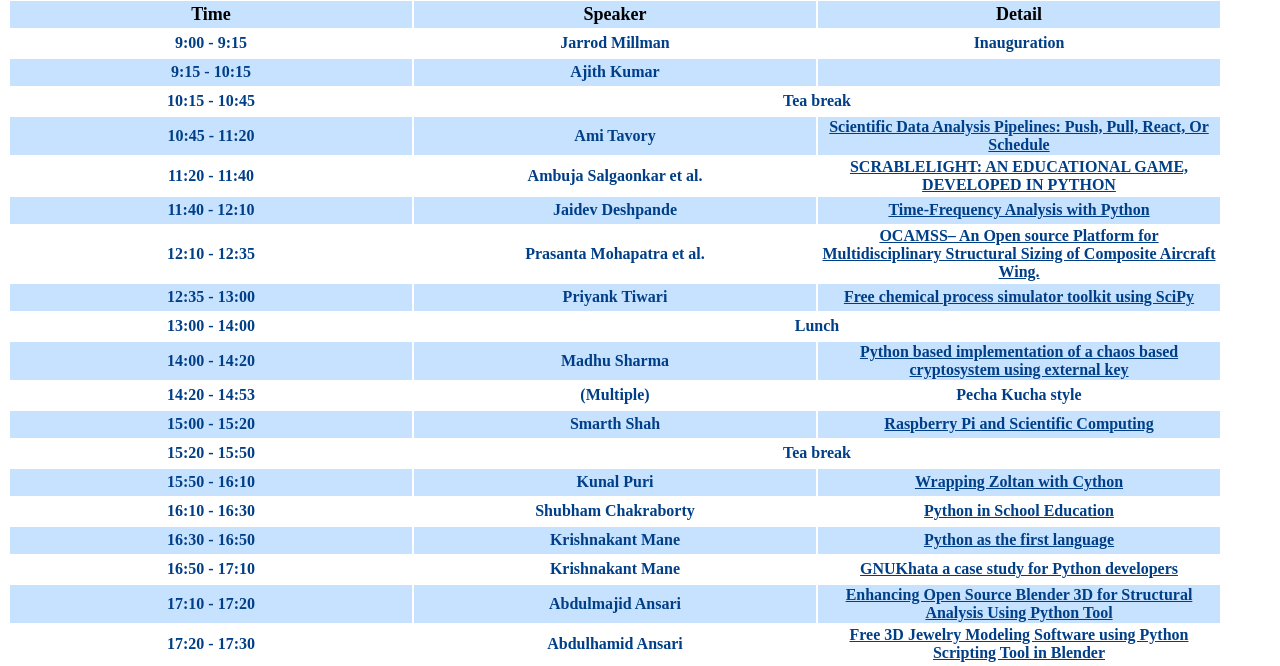
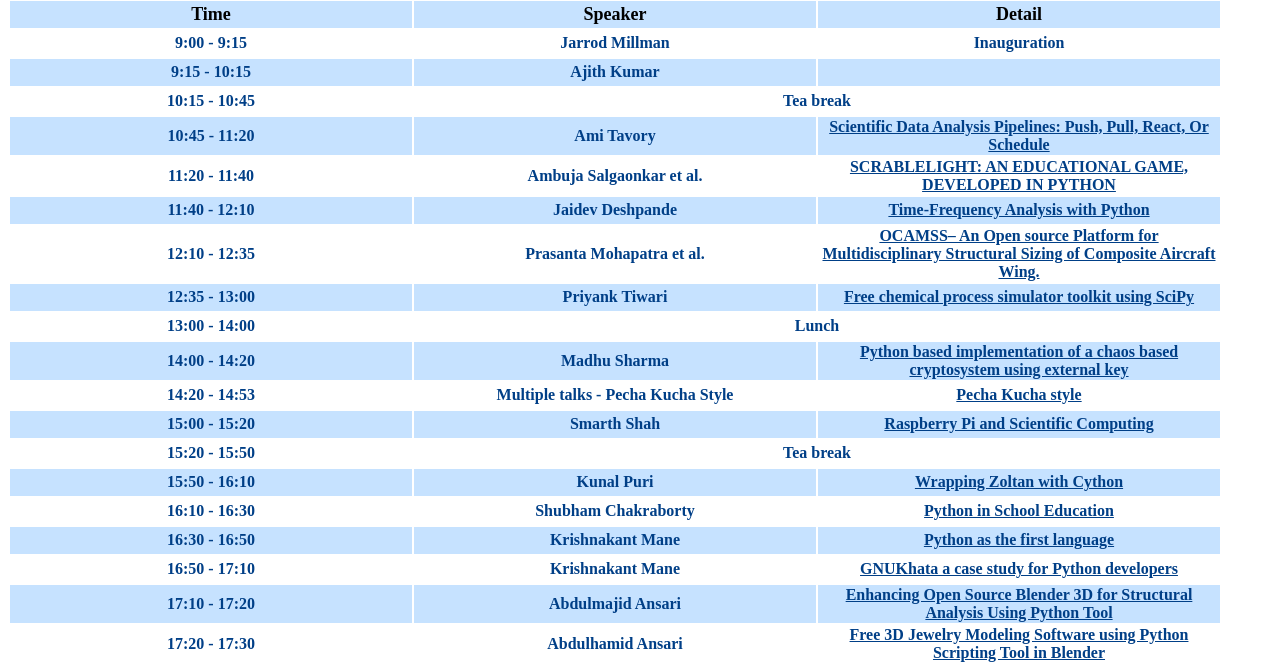
Before and after one commit to FOSSEE/scipywebsite, a Django app: template project/templates/talk/schedule.html in a window 1280 px wide. Shown: the part 1901-2567 px from the top of the page. Run offline with Django 3.2, Linux system fonts and the light colour scheme; the template is opened without the code that fills it, so the values that code supplies are empty.

Commit message:
changes in schedule added link to pecha kucha style

```diff
--- a/project/templates/talk/schedule.html
+++ b/project/templates/talk/schedule.html
@@ -126,7 +126,7 @@ a
     <tr>
     <td class=tdstyle>14:00 - 14:20 <td class=tdstyle>Madhu Sharma <td class=tdstyle><a href=#3.10>Python based implementation of a chaos based cryptosystem using external key</a>
     <tr>
-    <td class=tdstyle>14:20 - 14:53 <td class=tdstyle>(Multiple) <td class=tdstyle>Pecha Kucha style
+    <td class=tdstyle>14:20 - 14:53 <td class=tdstyle>Multiple talks - Pecha Kucha Style<td class=tdstyle><a target = _blank href="http://en.wikipedia.org/wiki/PechaKucha">Pecha Kucha style</a>
     <tr>
     <td class=tdstyle>15:00 - 15:20 <td class=tdstyle>Smarth Shah <td class=tdstyle><a href=#3.12>Raspberry Pi and Scientific Computing</a>
     <tr>
```
